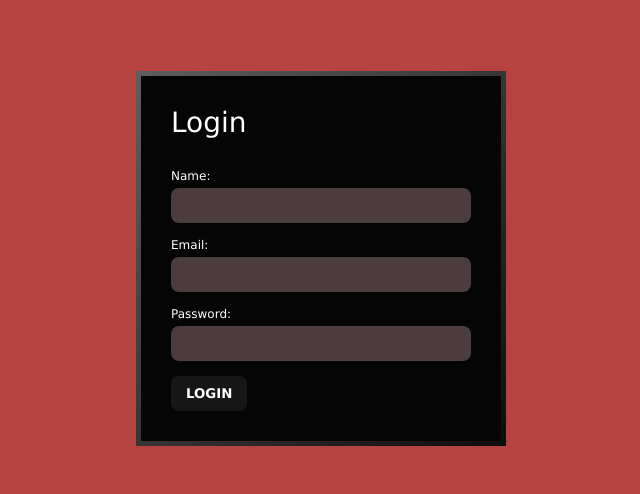
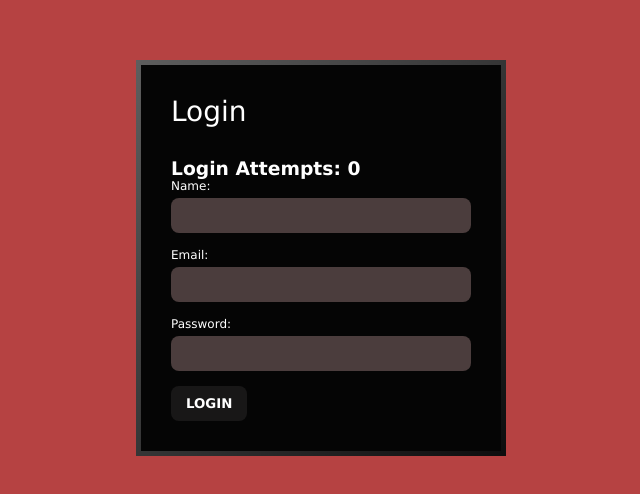
Before and after one commit to hmazomba/u235, a React (Create React App) app in the folder u235/: page / in a window 1280 px wide. Shown: the part 142-636 px from the top of the page, without its empty margins (319-959 px from the left). Built offline with nearby package versions, Linux system fonts and the light colour scheme.

Commit message:
Setup test case for using timer.

```diff
--- a/u235/src/components/LoginForm.js
+++ b/u235/src/components/LoginForm.js
@@ -1,18 +1,32 @@
-import React, {useState} from 'react'
+import React, {useState, useEffect} from 'react'
 
 function LoginForm({ Login, error}) {
     //local details for the form
     const [details, setDetails] = useState({name:"", email: "", password: ""})
+    const [loginCount, setLoginCount] = useState(0);
+
+    //Timer
+    useEffect(() => {
+        const timeout = setTimeout(() => {
+            setLoginCount(1);
+        }, 60000);
+
+        return () => clearTimeout(timeout);
+    }, [loginCount]);
     //Handles all submissions in the form
     const submitHandler = e =>{
         e.preventDefault();
         Login(details);
+        setLoginCount(loginCount+1);
     }
+
+
     return (
         //Login form
         <form onSubmit={submitHandler}>
             <div className="form-inner">
                 <h2>Login</h2>
+                <h3>Login Attempts: {loginCount}</h3>
                 {(error) != "" ? (<div className="error">{error}</div>) : ""}
                 <div className="form-group">
                     <label htmlFor="name">Name: </label>
```
